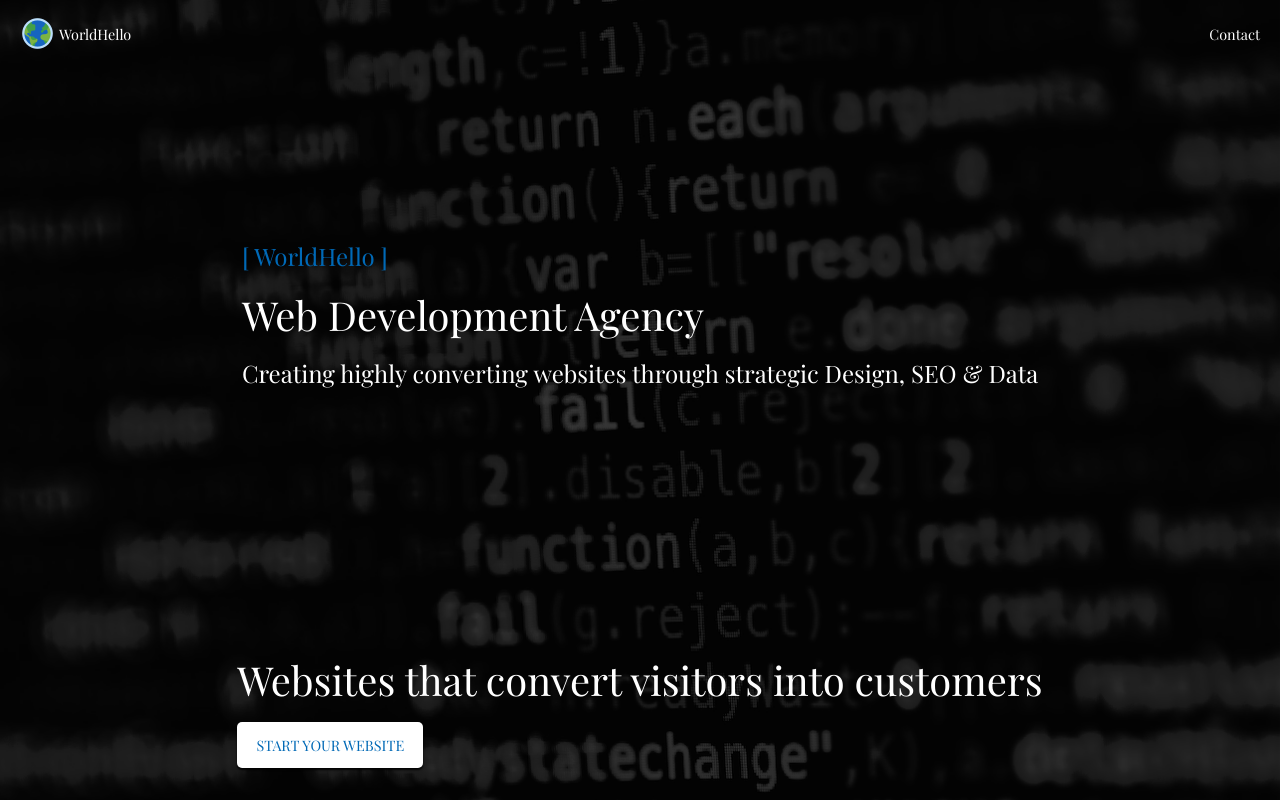
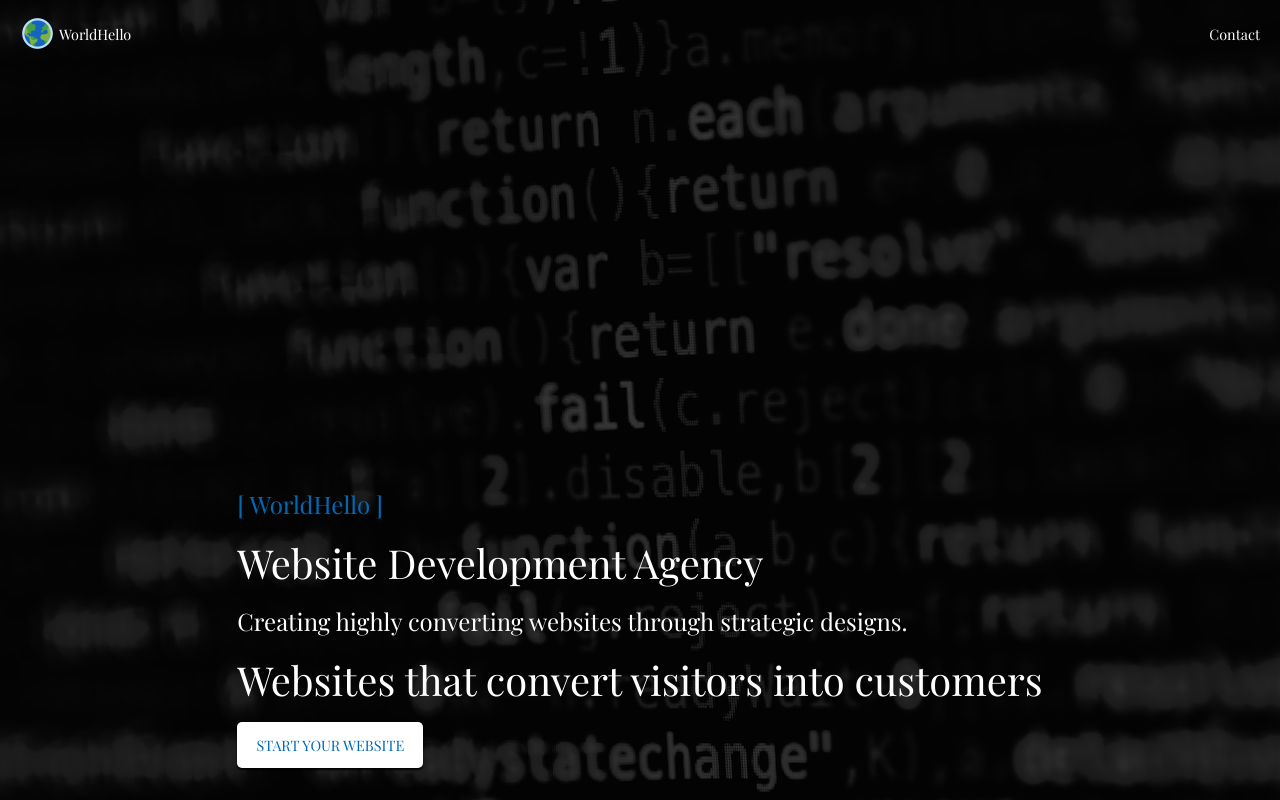
Before and after one commit to gtzjesus/WorldHello, a React (Vite) app: page / in a window 1280 px wide. Shown: the top 800 px of the page. Built offline with nearby package versions, Linux system fonts and the light colour scheme; no server answers; the database is empty.

Commit message:
Fixed up landing section for main app

```diff
--- a/src/features/video/VideoComponent.jsx
+++ b/src/features/video/VideoComponent.jsx
@@ -24,15 +24,6 @@ const Introduction = styled.div`
   padding: var(--padding-medium);
 `;
 
-const Landing = styled.div`
-  display: flex;
-  flex-direction: column;
-  position: absolute;
-  justify-content: center;
-  gap: var(--gap-medium);
-  padding: var(--padding-xxlarge) var(--padding-medium) 0 var(--padding-medium);
-`;
-
 const SubTitle = styled.span`
   font-size: var(--font-small);
   color: var(--color-blue);
@@ -50,20 +41,13 @@ const Description = styled.span`
 function VideoComponent() {
   return (
     <StyledVideo>
-      {/* <video autoPlay="autoPlay " loop muted playsInline={true}>
-        <source src={worldhellovideo} type="video/mp4" />
-      </video> */}
-      <Landing>
+      <Introduction>
         <SubTitle>[ WorldHello ]</SubTitle>
 
-        <Title>Web Development Agency</Title>
+        <Title>Website Development Agency</Title>
         <MiniDescription>
-          Creating highly converting websites through strategic Design, SEO &
-          Data
+          Creating highly converting websites through strategic designs.
         </MiniDescription>
-      </Landing>
-
-      <Introduction>
         <Description>Websites that convert visitors into customers</Description>
         <Button variation="primary" size="small">
           Start your website
@@ -74,3 +58,9 @@ function VideoComponent() {
 }
 
 export default VideoComponent;
+
+{
+  /* <video autoPlay="autoPlay " loop muted playsInline={true}>
+        <source src={worldhellovideo} type="video/mp4" />
+      </video> */
+}
```
